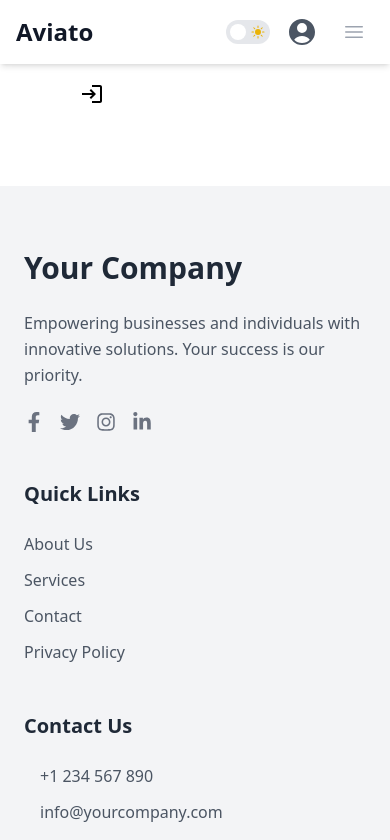
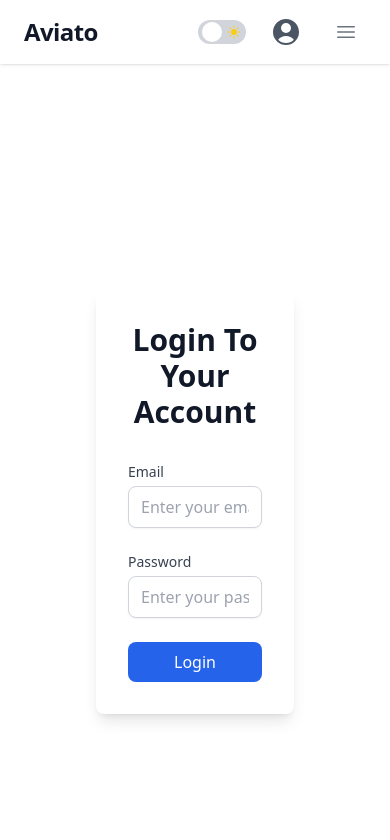
Before and after one commit to Mmy2000/aviato-react, a React (Vite) app: page /login in a window 390 px wide. Shown: the top 840 px of the page. Built offline with nearby package versions, Linux system fonts and the light colour scheme.

Commit message:
create login page and send data to backend

```diff
--- a/src/App.jsx
+++ b/src/App.jsx
@@ -7,9 +7,10 @@ import { createBrowserRouter, RouterProvider } from 'react-router-dom'
 import { Home } from './components/Home'
 import { Layout } from './components/Layout'
 import { Products } from './components/Products'
-import { Login } from '@mui/icons-material'
 import Register from './components/Register'
 import  { Toaster } from "react-hot-toast";
+import Login from './components/Login'
+
 
 
 let router = createBrowserRouter([
--- a/src/components/Login.jsx
+++ b/src/components/Login.jsx
@@ -1,7 +1,175 @@
-import React from 'react'
+// RegisterPage.jsx
+import { useState, useEffect } from "react";
+import { Transition } from "@headlessui/react";
+import axios from "axios";
+import toast from "react-hot-toast";
 
-export const Login = () => {
+export default function Login() {
+  const [formData, setFormData] = useState({
+    email: "",
+    password: "",
+  });
+  const [isLoading, setIsLoading] = useState(false);
+  const [error, setError] = useState("");
+  const [successMessage, setSuccessMessage] = useState("");
+  const [formErrors, setFormErrors] = useState({});
+
+  const handleChange = (e) => {
+    const { name, value } = e.target;
+    setFormData((prevData) => ({
+      ...prevData,
+      [name]: value,
+    }));
+
+    // Validate in real-time
+    validateField(name, value);
+  };
+
+  const validateEmail = (email) => {
+    return /^[^\s@]+@[^\s@]+\.[^\s@]+$/.test(email);
+  };
+
+  const validateField = (name, value) => {
+    let errors = { ...formErrors };
+    switch (name) {
+      case "email":
+        if (!validateEmail(value)) {
+          errors[name] = "Invalid email format!";
+        } else {
+          delete errors[name];
+        }
+        break;
+      case "password":
+        if (value.length < 6) {
+          errors[name] = "Password must be at least 6 characters long!";
+        } else {
+          delete errors[name];
+        }
+        break;
+      default:
+        break;
+    }
+    setFormErrors(errors);
+  };
+
+  const handleSubmit = async (e) => {
+    e.preventDefault();
+    setError("");
+    setSuccessMessage("");
+
+    // Final validation check before submission
+    if (Object.keys(formErrors).length > 0) {
+      toast.info("Please fix the errors in the form!");
+      setError("Please fix the errors in the form!");
+      return;
+    }
+
+    // API request to backend
+    setIsLoading(true);
+    try {
+      const response = await axios.post(
+        "http://127.0.0.1:8000/accounts/api/login/",
+        {
+          email: formData.email,
+          password: formData.password,
+        }
+      );
+      console.log(response.data.data.tokens.access_token);
+
+
+      toast.success("Logged in Successfully");
+      setFormData({
+        email: "",
+        password: "",
+      });
+    } catch (error) {
+      toast.error(
+        error.response?.data?.message ||
+          "Login failed. Please check the details provided."
+      );
+      setError(
+        error.response?.data?.message ||
+          "Login failed. Please check the details provided."
+      );
+    } finally {
+      setIsLoading(false);
+    }
+  };
+
   return (
-    <div>Login</div>
-  )
+    <div className="min-h-screen flex items-center justify-center dark:from-gray-800 px-4">
+      <div className="w-full max-w-xl p-8 bg-white dark:bg-gray-800 rounded-lg shadow-lg space-y-8">
+        <h2 className="text-3xl font-extrabold text-gray-900 dark:text-white text-center">
+          Login To Your Account
+        </h2>
+        {error && (
+          <div className="text-red-600 bg-red-100 dark:bg-red-900 dark:text-red-300 border border-red-500 rounded p-2 text-sm text-center">
+            {error}
+          </div>
+        )}
+        {successMessage && (
+          <div className="text-green-600 bg-green-100 dark:bg-green-900 dark:text-green-300 border border-green-500 rounded p-2 text-sm text-center">
+            {successMessage}
+          </div>
+        )}
+        <form className="space-y-6" onSubmit={handleSubmit}>
+
+          {/* Email Field */}
+          <div className="relative">
+            <label
+              htmlFor="email"
+              className="block text-sm font-medium text-gray-700 dark:text-gray-300"
+            >
+              Email
+            </label>
+            <input
+              type="email"
+              name="email"
+              id="email"
+              onChange={handleChange}
+              value={formData.email}
+              className={`w-full mt-1 px-3 py-2 border ${formErrors.email ? "border-red-500" : "border-gray-300"} dark:border-gray-700 rounded-lg shadow-sm focus:outline-none focus:ring-2 focus:ring-blue-500 dark:focus:ring-indigo-400 focus:border-transparent dark:bg-gray-700 dark:text-white transition duration-200`}
+              placeholder="Enter your email"
+              required
+            />
+            {formErrors.email && (
+              <p className="text-red-500 text-xs mt-1">{formErrors.email}</p>
+            )}
+          </div>
+            {/* Password Field */}
+            <div className="relative">
+              <label
+                htmlFor="password"
+                className="block text-sm font-medium text-gray-700 dark:text-gray-300"
+              >
+                Password
+              </label>
+              <input
+                type="password"
+                name="password"
+                id="password"
+                onChange={handleChange}
+                value={formData.password}
+                className={`w-full mt-1 px-3 py-2 border ${formErrors.password ? "border-red-500" : "border-gray-300"} dark:border-gray-700 rounded-lg shadow-sm focus:outline-none focus:ring-2 focus:ring-blue-500 dark:focus:ring-indigo-400 focus:border-transparent dark:bg-gray-700 dark:text-white transition duration-200`}
+                placeholder="Enter your password"
+                required
+              />
+              {formErrors.password && (
+                <p className="text-red-500 text-xs mt-1">
+                  {formErrors.password}
+                </p>
+              )}
+            </div>
+
+          <button
+            type="submit"
+            className={`w-full mt-4 py-2 bg-blue-600 text-white rounded-lg focus:outline-none hover:bg-blue-500 transition duration-200 ${isLoading ? "opacity-50 cursor-not-allowed" : ""}`}
+            disabled={isLoading}
+          >
+            {isLoading ? "Login..." : "Login"}
+          </button>
+        </form>
+      </div>
+    </div>
+  );
 }
--- a/src/components/Navbar.jsx
+++ b/src/components/Navbar.jsx
@@ -1,12 +1,13 @@
-import React, { useState } from 'react';
-import { Switch } from '@headlessui/react';
+import React, { useState } from "react";
+import { Switch, Menu, Transition } from "@headlessui/react";
 import {
   Bars3Icon,
   XMarkIcon,
   MoonIcon,
   SunIcon,
   UserCircleIcon,
-} from '@heroicons/react/24/solid';
+} from "@heroicons/react/24/solid";
+import { Fragment } from "react";
 
 const Navbar = () => {
   const [isDarkMode, setIsDarkMode] = useState(false);
@@ -14,28 +15,29 @@ const Navbar = () => {
 
   const toggleDarkMode = () => {
     setIsDarkMode(!isDarkMode);
-    document.documentElement.classList.toggle('dark', !isDarkMode);
+    document.documentElement.classList.toggle("dark", !isDarkMode);
   };
 
   return (
-    <nav className="bg-white dark:bg-gray-900 shadow-md fixed w-full z-20 top-0 left-0 transition duration-300 ease-in-out">
-      <div className="max-w-7xl mx-auto px-4 sm:px-6 lg:px-8">
+    <nav className="bg-white dark:bg-gray-900 shadow fixed w-full z-30 top-0 left-0 transition-all duration-300 ease-in-out">
+      <div className="max-w-7xl mx-auto px-6 lg:px-8">
         <div className="flex justify-between h-16 items-center">
+          {/* Logo */}
           <div className="flex-shrink-0">
             <a href="/" className="flex items-center">
-              <span className="text-2xl font-bold text-gray-900 dark:text-white">
+              <span className="text-2xl font-semibold text-gray-900 dark:text-white tracking-tight">
                 Aviato
               </span>
             </a>
           </div>
 
           {/* Main Menu */}
-          <div className="hidden md:flex space-x-4">
-            {['Products', 'Pricing', 'Blog'].map((page) => (
+          <div className="hidden md:flex space-x-8">
+            {["Products", "Pricing", "Blog"].map((page) => (
               <a
                 key={page}
                 href={`/${page.toLowerCase()}`}
-                className="text-gray-800 dark:text-gray-300 hover:text-gray-600 dark:hover:text-white transition font-medium"
+                className="text-gray-800 dark:text-gray-200 hover:text-blue-600 dark:hover:text-blue-400 transition-colors duration-200 ease-out font-medium"
               >
                 {page}
               </a>
@@ -43,53 +45,69 @@ const Navbar = () => {
           </div>
 
           {/* Right side controls */}
-          <div className="flex items-center space-x-4">
+          <div className="flex items-center space-x-6">
             {/* Dark mode toggle */}
             <Switch
               checked={isDarkMode}
               onChange={toggleDarkMode}
               className={`${
-                isDarkMode ? 'bg-blue-600' : 'bg-gray-200'
-              } relative inline-flex items-center h-6 rounded-full w-11 transition-colors duration-200 ease-in-out`}
+                isDarkMode
+                  ? "bg-gradient-to-r from-blue-500 to-indigo-500"
+                  : "bg-gray-300"
+              } relative inline-flex items-center h-6 rounded-full w-12 transition-colors duration-300 ease-in-out`}
             >
               <span
                 className={`${
-                  isDarkMode ? 'translate-x-6' : 'translate-x-1'
-                } inline-block w-4 h-4 transform bg-white rounded-full transition-transform`}
+                  isDarkMode ? "translate-x-6" : "translate-x-1"
+                } inline-block w-5 h-5 transform bg-white rounded-full transition-transform duration-300`}
               />
               {isDarkMode ? (
-                <MoonIcon className="absolute left-1 w-4 h-4 text-white" />
+                <MoonIcon className="absolute left-1 w-4 h-4 text-blue-300" />
               ) : (
-                <SunIcon className="absolute right-1 w-4 h-4 text-yellow-500" />
+                <SunIcon className="absolute right-1 w-4 h-4 text-yellow-400" />
               )}
             </Switch>
 
-            {/* User Menu */}
-            <div className="relative">
-              <button
-                onClick={() => setIsMenuOpen(!isMenuOpen)}
-                className="flex items-center text-sm focus:outline-none"
+            {/* User Menu with HeadlessUI Menu and Transition */}
+            <Menu as="div" className="relative inline-block text-left">
+              <div>
+                <Menu.Button className="flex items-center text-sm focus:outline-none">
+                  <UserCircleIcon className="w-8 h-8 text-gray-600 dark:text-gray-300" />
+                </Menu.Button>
+              </div>
+              <Transition
+                as={Fragment}
+                enter="transition ease-out duration-200"
+                enterFrom="opacity-0 scale-95"
+                enterTo="opacity-100 scale-100"
+                leave="transition ease-in duration-150"
+                leaveFrom="opacity-100 scale-100"
+                leaveTo="opacity-0 scale-95"
               >
-                <UserCircleIcon className="w-8 h-8 text-gray-600 dark:text-gray-300" />
-              </button>
-              {isMenuOpen && (
-                <div className="absolute right-0 mt-2 w-48 bg-white dark:bg-gray-800 rounded-md shadow-lg py-1 z-10">
-                  {['Profile', 'Login', 'Register', 'Logout'].map((item) => (
-                    <a
-                      key={item}
-                      href={`/${item.toLowerCase()}`}
-                      className="block px-4 py-2 text-gray-700 dark:text-gray-200 hover:bg-gray-100 dark:hover:bg-gray-700"
-                    >
-                      {item}
-                    </a>
+                <Menu.Items className="absolute right-0 mt-2 w-48 bg-white dark:bg-gray-800 rounded-lg shadow-md py-2 z-10 focus:outline-none">
+                  {["Profile", "Login", "Register", "Logout"].map((item) => (
+                    <Menu.Item key={item}>
+                      {({ active }) => (
+                        <a
+                          href={`/${item.toLowerCase()}`}
+                          className={`block px-4 py-2 text-sm ${
+                            active
+                              ? "bg-blue-50 dark:bg-gray-700 text-blue-600 dark:text-blue-400"
+                              : "text-gray-700 dark:text-gray-200"
+                          } transition duration-200 ease-in-out rounded-md`}
+                        >
+                          {item}
+                        </a>
+                      )}
+                    </Menu.Item>
                   ))}
-                </div>
-              )}
-            </div>
+                </Menu.Items>
+              </Transition>
+            </Menu>
 
             {/* Mobile menu button */}
             <button
-              className="md:hidden flex items-center justify-center p-2 rounded-md text-gray-400 hover:text-gray-600 dark:text-gray-300 dark:hover:text-white"
+              className="md:hidden flex items-center justify-center p-2 rounded-md text-gray-500 hover:text-blue-500 dark:text-gray-300 dark:hover:text-blue-400 transition duration-200"
               onClick={() => setIsMenuOpen(!isMenuOpen)}
             >
               {isMenuOpen ? (
@@ -104,13 +122,13 @@ const Navbar = () => {
 
       {/* Mobile Menu */}
       {isMenuOpen && (
-        <div className="md:hidden">
-          <div className="px-2 pt-2 pb-3 space-y-1 sm:px-3">
-            {['Products', 'Pricing', 'Blog'].map((page) => (
+        <div className="md:hidden bg-white dark:bg-gray-900 border-t border-gray-200 dark:border-gray-700">
+          <div className="px-4 pt-4 pb-6 space-y-1">
+            {["Products", "Pricing", "Blog"].map((page) => (
               <a
                 key={page}
                 href={`/${page.toLowerCase()}`}
-                className="block text-gray-800 dark:text-gray-300 hover:text-gray-600 dark:hover:text-white transition font-medium"
+                className="block text-gray-800 dark:text-gray-300 hover:text-blue-600 dark:hover:text-blue-400 transition font-medium py-2"
               >
                 {page}
               </a>
--- a/src/components/Register.jsx
+++ b/src/components/Register.jsx
@@ -85,6 +85,7 @@ export default function Register() {
 
     // Final validation check before submission
     if (Object.keys(formErrors).length > 0) {
+      toast.info("Please fix the errors in the form!");
       setError("Please fix the errors in the form!");
       return;
     }
@@ -103,6 +104,7 @@ export default function Register() {
           phone_number: formData.phone_number,
         }
       );
+      console.log(response.data.data.tokens.access_token);
 
       toast.success("Registered Successfully");
       setFormData({
```
